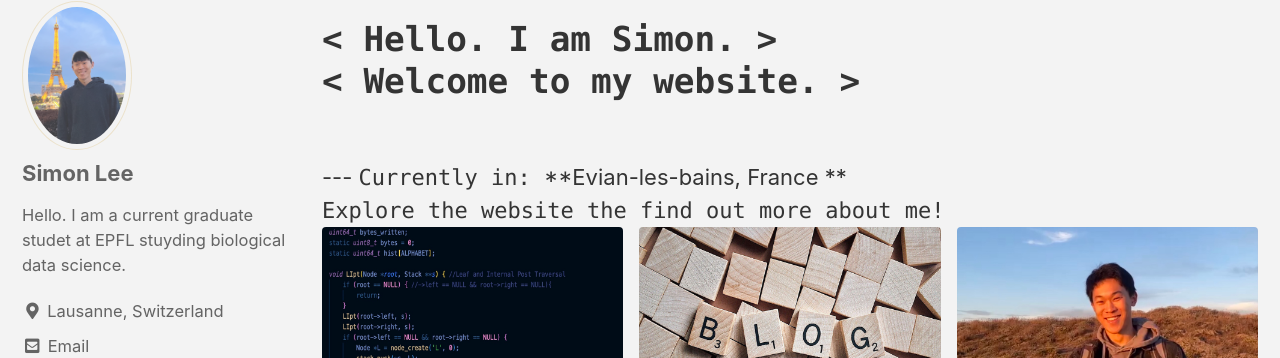
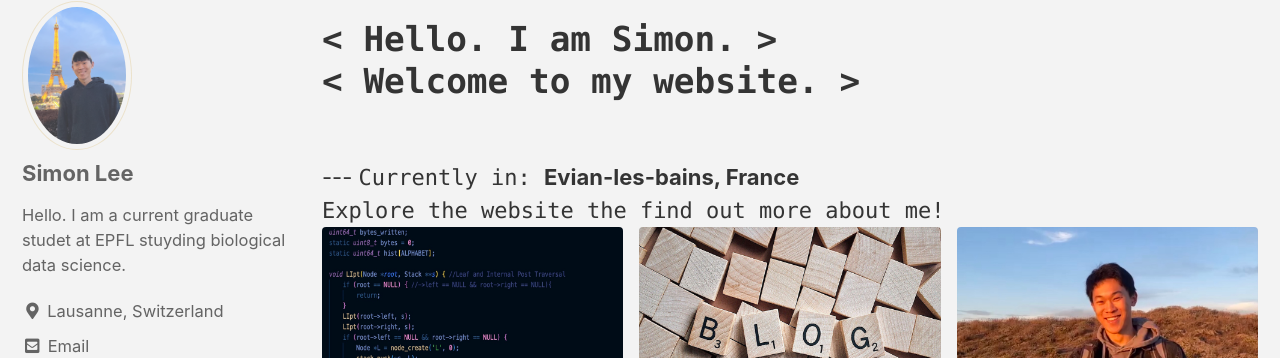
Before and after one commit to Simonlee711/Simonlee711.github.io, a Jekyll site: the page built from index.html, in a window 1280 px wide and 1270 px high. Shown: the part 120-478 px from the top of the window. Built offline with Jekyll 4.4.1, drawn with Linux system fonts in a browser that asks for light colours; cached includes are drawn as plain includes; the list of posts is cut into pages by our own code.

```diff
--- a/index.html
+++ b/index.html
@@ -31,6 +31,6 @@ feature_row:
 
 ---
 
-<code>Currently in: </code> **Evian-les-bains, France ** </br> <code>Explore the website the find out more about me! </code>
+<code>Currently in: </code> <b>Evian-les-bains, France </b> </br> <code>Explore the website the find out more about me! </code>
 
 {% include feature_row %}
```
